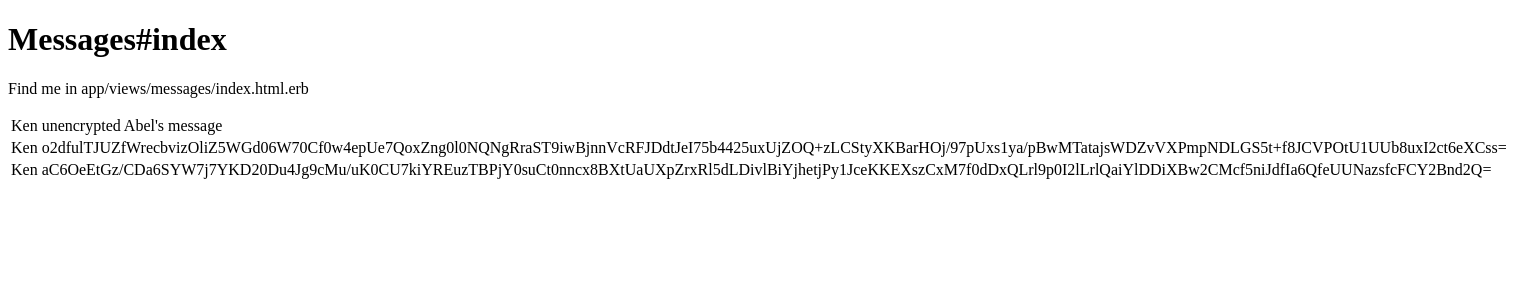
After one commit to kentoku24/sadcs, a Rails app: page /messages in a window 1520 px wide. The commit adds this page. Shown: the top 300 px of the page. Run offline with Rails 7, Linux system fonts and the light colour scheme; data comes from the database, SQL or seed files in the repository; style sheets or scripts are compiled from the project's sources; some libraries are stand-ins or nearby versions.

Commit message:
at least working on heroku

```diff
--- /dev/null
+++ b/app/assets/javascripts/messages.js.coffee
@@ -0,0 +1,3 @@
+# Place all the behaviors and hooks related to the matching controller here.
+# All this logic will automatically be available in application.js.
+# You can use CoffeeScript in this file: http://jashkenas.github.com/coffee-script/
--- /dev/null
+++ b/app/assets/stylesheets/messages.css.scss
@@ -0,0 +1,3 @@
+// Place all the styles related to the messages controller here.
+// They will automatically be included in application.css.
+// You can use Sass (SCSS) here: http://sass-lang.com/
--- /dev/null
+++ b/app/controllers/messages_controller.rb
@@ -0,0 +1,52 @@
+class MessagesController < ApplicationController
+  def index
+    # find last 10 min
+    now = Time.now
+    last = now - (now.min % 10).minutes - now.sec  ## making time 15:30:00 or something
+    before_last = last - 10.minutes
+    @message  = Message.new
+	#@messages = Message.order("mixnum").where("created_at > ? AND created_at < ?", before_last, last )
+	@messages = Message.order("mixnum");
+	respond_to do |format|
+      format.html # index.html.erb
+      format.json { render json: @messages }
+      format.xml { render :layout => false }
+	end
+  end
+
+
+  def create
+    num = rand(100)
+    @message = Message.new(params[:message])
+    @message.mixnum = num
+    @message.save
+
+
+    #for debugging code
+    if @message.username == 'clear table'
+      for message in Message.all.each
+        message.destroy
+      end
+    end
+    #end debugging
+
+	# generate random number of junk messages
+	num = rand(5)
+	#for i in (0..num)
+	#  temp = Message.new()
+	#  temp.username = 'RandomUserB' + i.to_s()
+	#  temp.body     = 'RandomBodyB' + i.to_s()
+	#  temp.mixnum   = rand(100)
+	#  temp.save
+	#end
+
+    redirect_to :messages
+    # delete old messages
+    for message in Message.all.each
+      if message.created_at < Time.now - 60*60*24
+        message.destroy
+      end
+    end
+  end
+
+end
--- /dev/null
+++ b/app/helpers/messages_helper.rb
@@ -0,0 +1,2 @@
+module MessagesHelper
+end
--- /dev/null
+++ b/app/models/message.rb
@@ -0,0 +1,2 @@
+class Message < ActiveRecord::Base
+end
--- a/app/views/layouts/application.html.erb
+++ b/app/views/layouts/application.html.erb
@@ -1,7 +1,7 @@
 <!DOCTYPE html>
 <html>
 <head>
-  <title>Sadcs</title>
+  <title>SADCS</title>
   <%= stylesheet_link_tag    "application", :media => "all" %>
   <%= javascript_include_tag "application" %>
   <%= csrf_meta_tags %>
--- /dev/null
+++ b/app/views/messages/_message.html.erb
@@ -0,0 +1,4 @@
+<tr>
+  <td><%= message.username %></td>
+  <td><%= message.body %></td>
+</tr>
--- /dev/null
+++ b/app/views/messages/index.html.erb
@@ -0,0 +1,9 @@
+<h1>Messages#index</h1>
+<p>Find me in app/views/messages/index.html.erb</p>
+      	<table class="messages" id="messages">
+    		<col class="username" />
+    		<col class="body" />
+    		<% @messages.each do |message| %>
+      			<%= render 'message', :message => message %>
+    		<% end %>
+  		</table>
--- a/config/routes.rb
+++ b/config/routes.rb
@@ -1,4 +1,7 @@
 Sadcs::Application.routes.draw do
+  #get "messages/index"
+  resources :messages, :only => [ :index ]
+
   # The priority is based upon order of creation:
   # first created -> highest priority.
 
```
Also changed, not shown: db/migrate/20120504232010_create_messages.rb (added, +11 -0 lines), db/seeds.rb (+7 -0 lines), db/seeds/development/messages.rb (added, +3 -0 lines), db/seeds/production/messages.rb (added, +3 -0 lines), test/fixtures/messages.yml (added, +11 -0 lines), test/functional/messages_controller_test.rb (added, +9 -0 lines), test/unit/helpers/messages_helper_test.rb (added, +4 -0 lines), test/unit/message_test.rb (added, +7 -0 lines), db/schema.rb (added), 2 other files.
